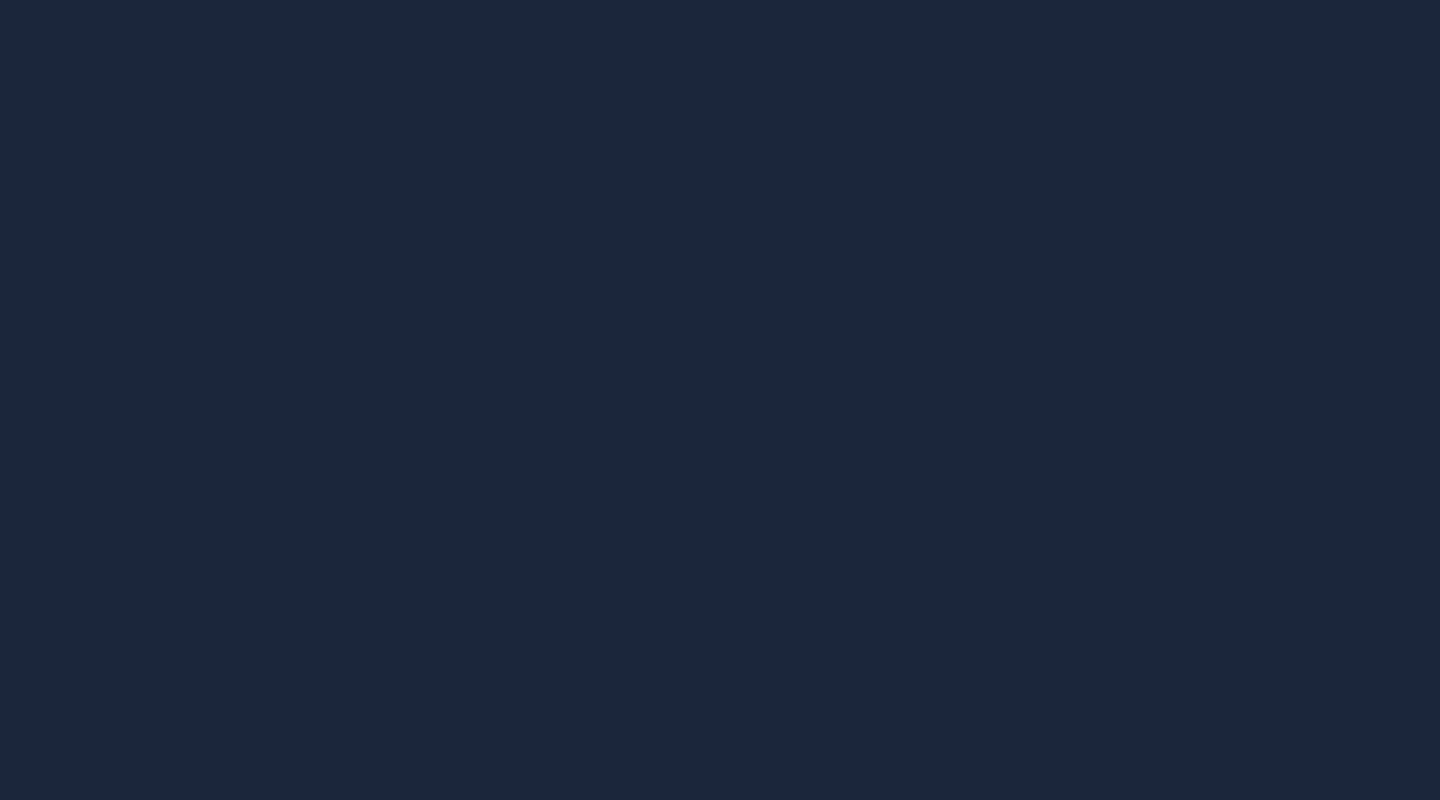
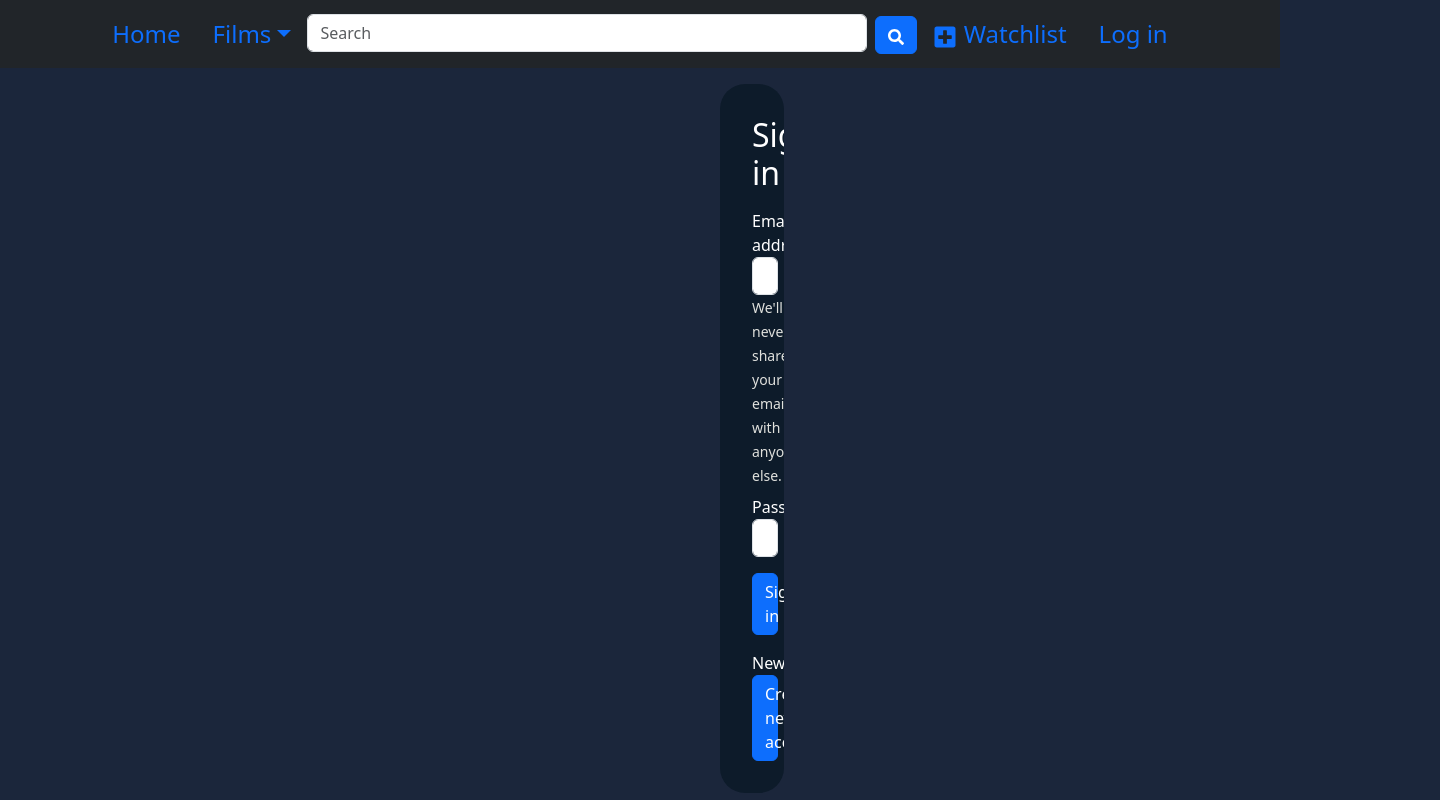
Before and after one commit to pawel-hajdo/Movie-database, a React (Create React App) app: page /signin in a window 1280 px wide. Before the commit this address had no page. Shown: the whole page, 1440 px wide, since content can reach past the window. Built offline with nearby package versions, Linux system fonts and the light colour scheme.

Commit message:
changed and added route paths

```diff
--- a/src/components/loginForm.jsx
+++ b/src/components/loginForm.jsx
@@ -34,7 +34,7 @@ const LoginForm = () => {
                 <button type="submit" className="btn btn-primary mt-3">Sign in</button>
                 <div className="form-group d-flex flex-column mt-3">
                     <label htmlFor="createNewAccountButton">New?</label>
-                    <Link to="/register" className="btn btn-primary" id = "createNewAccountButton">Create new account</Link>
+                    <Link to="/signup" className="btn btn-primary" id = "createNewAccountButton">Create new account</Link>
                 </div>
 
             </form>
--- a/src/components/navbar.jsx
+++ b/src/components/navbar.jsx
@@ -34,7 +34,7 @@ const Navbar = () => {
                           aria-controls="pills-home" aria-selected="true">
                         <FaPlusSquare/> Watchlist
                     </Link>
-                    <Link to="/login" className="nav-item nav-link " id="pills-home-tab" data-toggle="pill" role="tab"
+                    <Link to="/signin" className="nav-item nav-link " id="pills-home-tab" data-toggle="pill" role="tab"
                           aria-controls="pills-home" aria-selected="true">Log in</Link>
                 </div>
             </div>
--- a/src/components/registerForm.jsx
+++ b/src/components/registerForm.jsx
@@ -37,7 +37,7 @@ const RegisterForm = () => {
                 <button type="submit" className="btn btn-primary mt-3">Create account</button>
                 <div className="form-group d-flex flex-column mt-3">
                     <label htmlFor="createNewAccountButton">Already have an account?</label>
-                    <Link to="/login" className="btn btn-primary" id = "createNewAccountButton">Sign in</Link>
+                    <Link to="/signin" className="btn btn-primary" id = "createNewAccountButton">Sign in</Link>
                 </div>
 
             </form>
--- a/src/index.js
+++ b/src/index.js
@@ -18,9 +18,11 @@ root.render(
           <Routes>
               <Route path = "/" element = {<App />}>
                 <Route index element={<Home/>}/>
-                <Route path = "login" element={<LoginForm/>}/>
-                <Route path = "register" element={<RegisterForm/>}/>
+                <Route path = "signin" element={<LoginForm/>}/>
+                <Route path = "signup" element={<RegisterForm/>}/>
                 <Route path = "all" element={<MovieRanking/>}/>
+                <Route path = "details"/>
+                <Route path = "add"/>
               </Route>
           </Routes>
 
```
